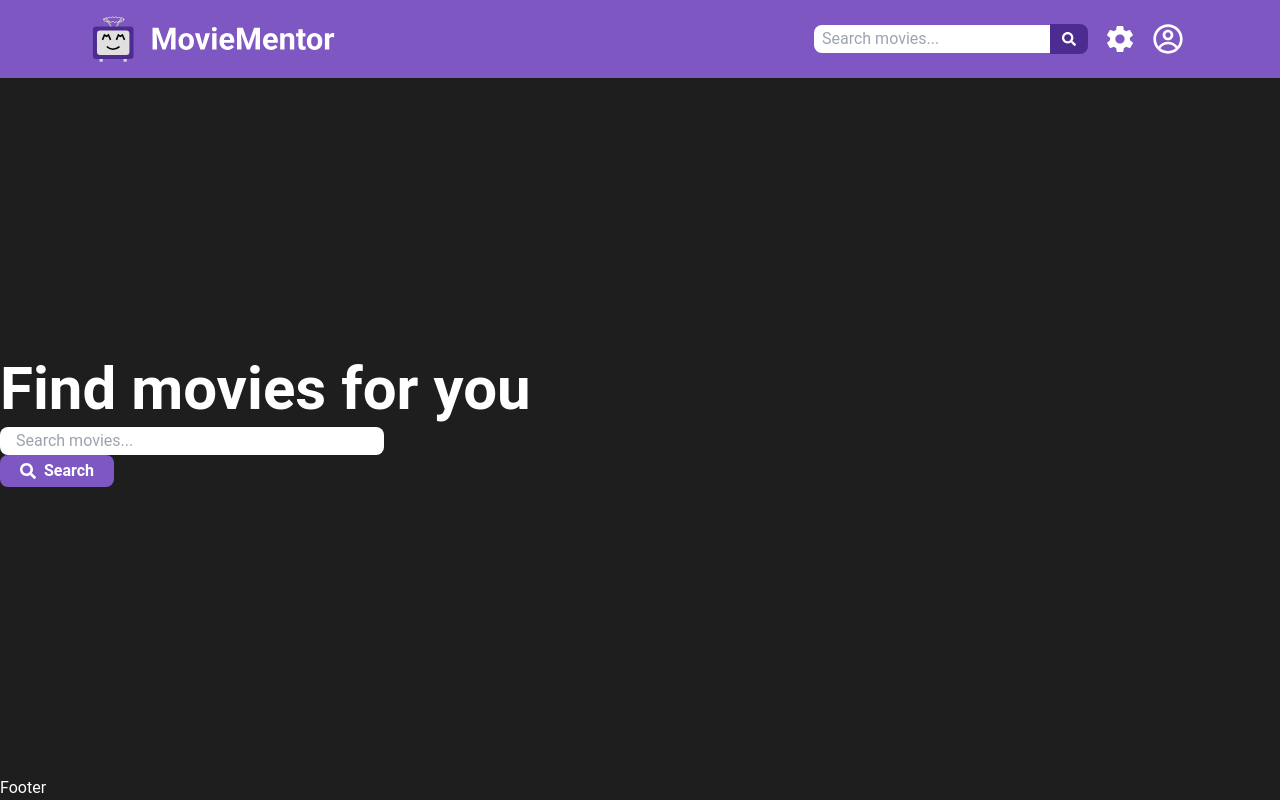
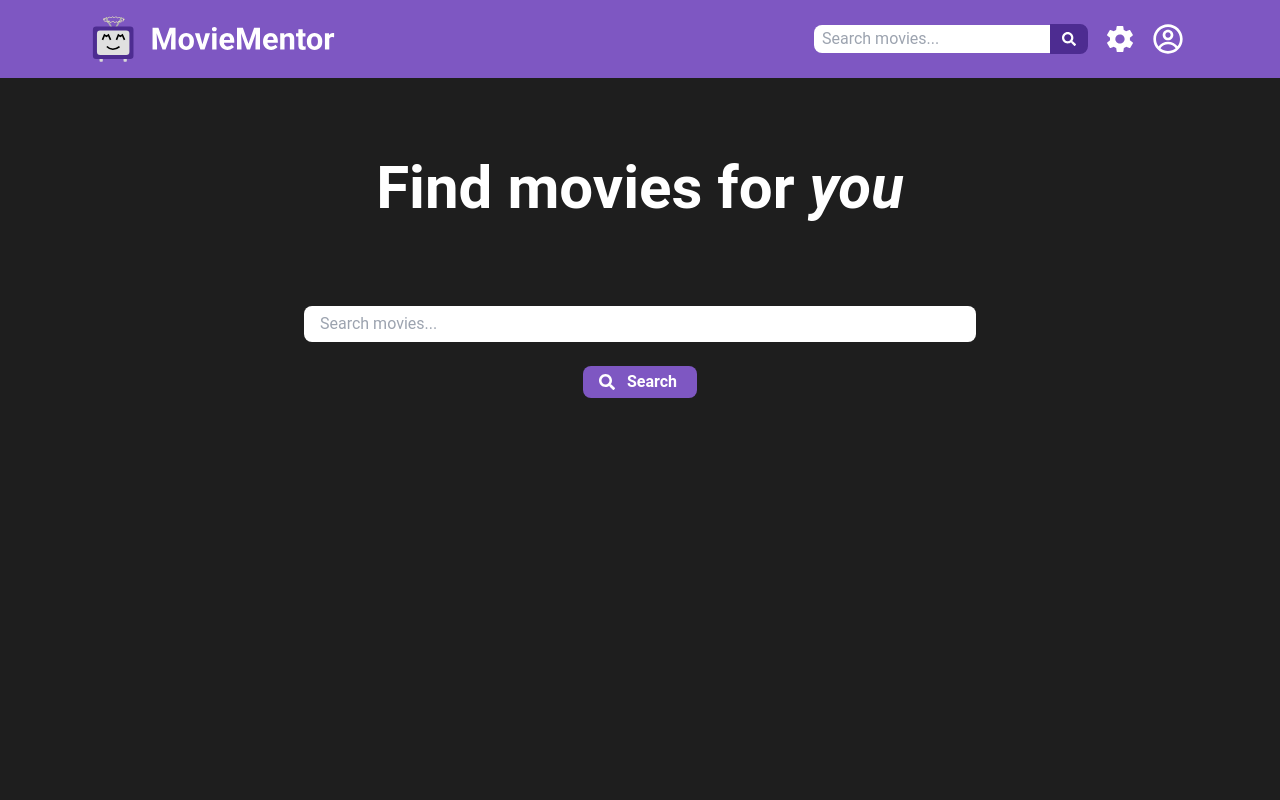
Before and after one commit to ContentWarnings/WebFrontend, a React (Create React App) app: page / in a window 1280 px wide. Shown: the top 800 px of the page. Built offline with nearby package versions, Linux system fonts and the light colour scheme; the HTML template or start-up script is replaced by a standard one.

Commit message:
Reposition components on the home page to match mockup

```diff
--- a/src/App.tsx
+++ b/src/App.tsx
@@ -8,7 +8,7 @@ import NotFound from "./pages/NotFound";
 function App() {
   return (
     <BrowserRouter>
-      <div className="flex flex-col justify-between h-screen bg-dark-2">
+      <div className="flex flex-col justify-between bg-dark-2">
         <Header />
         <main className="container mx-auto">
           <Routes>
--- a/src/components/Home/SearchBar.tsx
+++ b/src/components/Home/SearchBar.tsx
@@ -21,15 +21,16 @@ function SearchBar() {
   };
 
   return (
-    <form className="w-full max-w-sm" onSubmit={handleSubmit}>
+    <form className="w-full" onSubmit={handleSubmit}>
       <div className="items-center py-2">
         <input
           type="text"
-          className="appearance-none border-none w-full text-gray-700 py-1 px-4 leading-tight focus:outline-none rounded-lg"
+          className="appearance-none border-none w-full text-gray-700 py-2 px-4 leading-tight focus:outline-none rounded-lg"
           placeholder="Search movies..."
           value={text}
           onChange={handleChange}
         />
+        <div className="m-6"></div>
         {/* Make sure to add hover colors!!! */}
         <Primary2Button
           name="Search"
--- a/src/components/layout/Footer.tsx
+++ b/src/components/layout/Footer.tsx
@@ -1,7 +1,5 @@
 function Footer() {
-    return (
-        <div className="bg-neutral text-white">Footer</div>
-    )
+  return <div className="bg-dark-2 text-white">Footer</div>;
 }
 
-export default Footer
+export default Footer;
--- a/src/components/layout/Header.tsx
+++ b/src/components/layout/Header.tsx
@@ -38,7 +38,7 @@ function Header() {
                 onChange={handleChange}
               />
               {/* Make sure to add hover colors!!! */}
-              <button className="flex-shrink-0 bg-primary-3 hover:bg-primary-1 border-primary-3 hover:border-primary-1 text-sm border-4 text-white py-1 px-2 rounded-r-lg">
+              <button className="transition ease-in-out delay-100 bg-primary-3 hover:bg-primary-1 border-primary-3 hover:border-primary-1 text-sm border-4 text-white py-1 px-2 rounded-r-lg">
                 <FaSearch />
               </button>
             </div>
--- a/src/components/shared/Primary2Button.tsx
+++ b/src/components/shared/Primary2Button.tsx
@@ -5,7 +5,7 @@ function Primary2Button(props: any) {
       className="transition ease-in-out delay-100 bg-primary-2 hover:bg-primary-1 border-primary-2 hover:border-primary-1 text-light-1 py-1 px-2 rounded-lg"
     >
       <div className="flex items-center px-2">
-        <div className="px-1">{props.icon}</div>
+        <div className="mr-2">{props.icon}</div>
         <div className="px-1 font-sans font-bold">{props.name}</div>
       </div>
     </button>
--- a/src/pages/Home.tsx
+++ b/src/pages/Home.tsx
@@ -1,9 +1,17 @@
 import SearchBar from "../components/Home/SearchBar";
+
 function Home() {
   return (
-    <div className="">
-      <div className="text-6xl text-light-1 font-bold">Find movies for you</div>
-      <SearchBar />
+    <div className="relative px-6 h-screen">
+      <div className="text-center">
+        <h1 className="text-6xl text-light-1 font-bold mt-20">
+          Find movies for
+          <span className="italic"> you</span>
+        </h1>
+        <div className="mx-auto max-w-2xl mt-20">
+          <SearchBar />
+        </div>
+      </div>
     </div>
   );
 }
```
